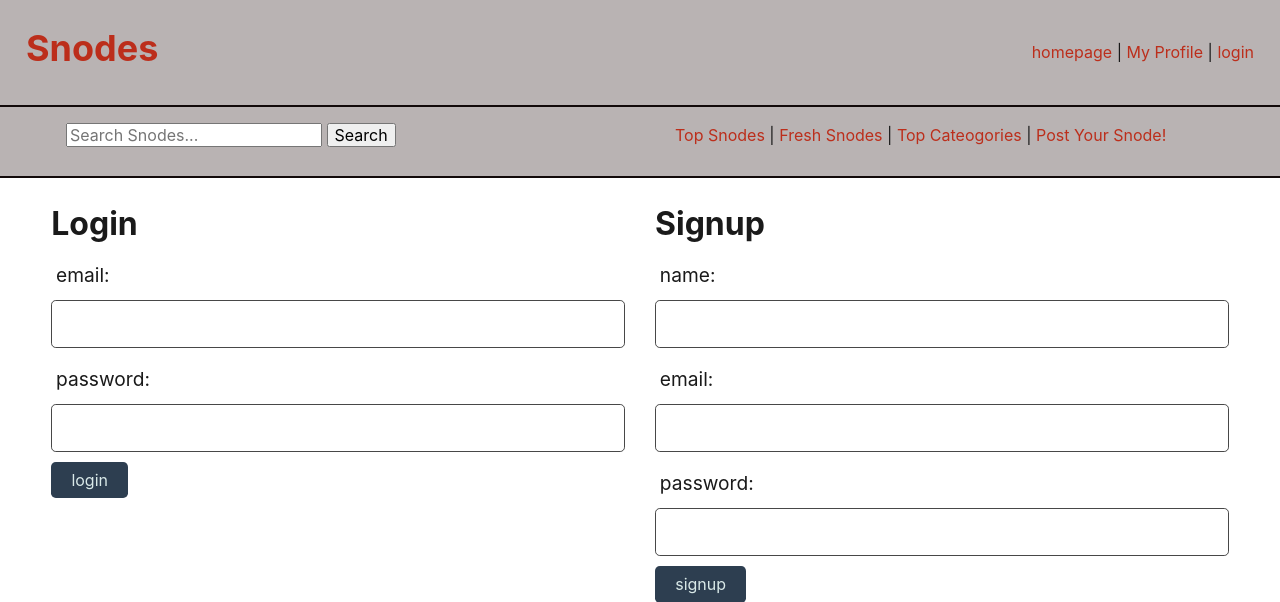
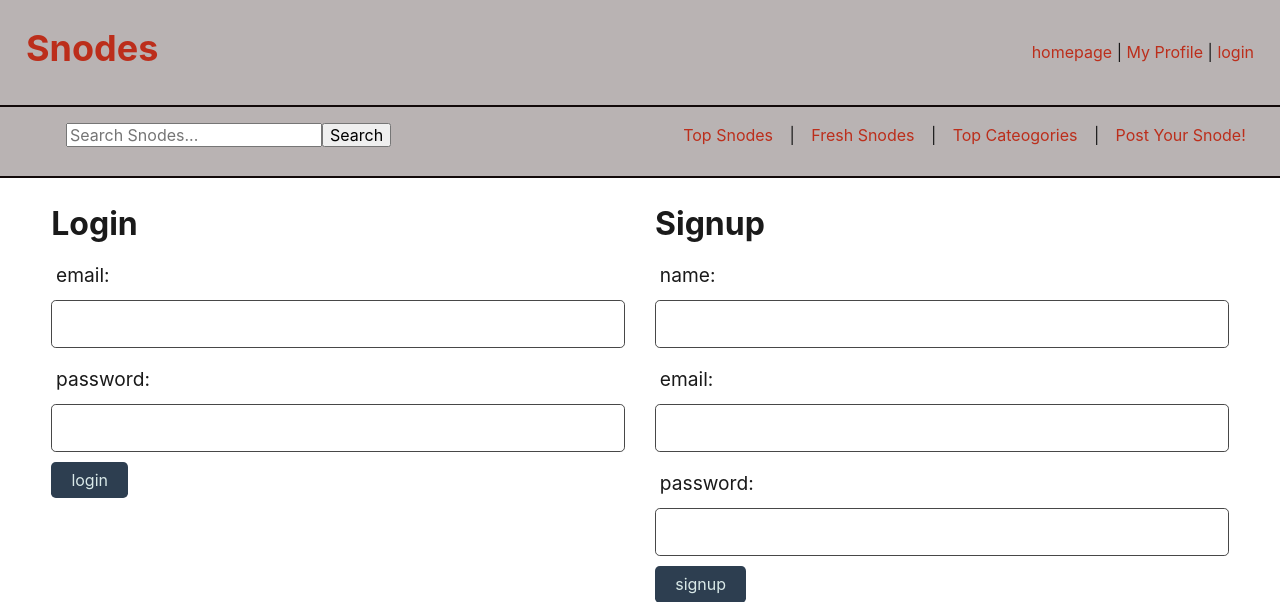
Before and after one commit to jonathan-warkentine/Snodes, a Node server app: page /login in a window 1280 px wide. Shown: the top 602 px of the page. Run offline with Node 20, Linux system fonts and the light colour scheme; some libraries are stand-ins or nearby versions.

Commit message:
discarding these changes

```diff
--- a/controllers/homeRoutes.js
+++ b/controllers/homeRoutes.js
@@ -313,7 +313,7 @@ router.get("/search", async (req, res) => {
     });
 
 
-    res.json(codesnips);
+    // res.json(codesnips);
   } catch (err) {
     res.status(500).json(err);
   }
--- a/views/categories.handlebars
+++ b/views/categories.handlebars
@@ -2,7 +2,7 @@
 <div class="row mb-4 blogpost">
   <div class="col-md-5">
     <h2>
-      <a href="/blogpost/{{snode.id}}">{{snode.description}}</a>
+      <a href="/tag/{{snode.id}}">{{snode.description}}</a>
     </h2>
     <p>Written by {{snode.user.name}} on {{format_date snode.date}}</p>
   </div>
--- a/views/partials/header.handlebars
+++ b/views/partials/header.handlebars
@@ -17,12 +17,12 @@
 </header>
 
 <header class="container-fluid">
-  <div class="row display-flex justify-space-between align-center p-3">
-       <form id="search-form" class="col-auto">
+  <div class="row p-3">
+       <form id="search-form" class="col-auto display-flex align-center">
           <input id="searchbar" type="search" placeholder="Search Snodes...">
           <input type="submit" value="Search">
         </form>
-        <nav class="col-auto">
+        <nav class="col-auto display-flex justify-space-around align-center">
           <a href="/topsnodes'">Top Snodes</a> |
           <a href="/recents">Fresh Snodes</a> |
           <a href="/tags">Top Cateogories</a> |
```
